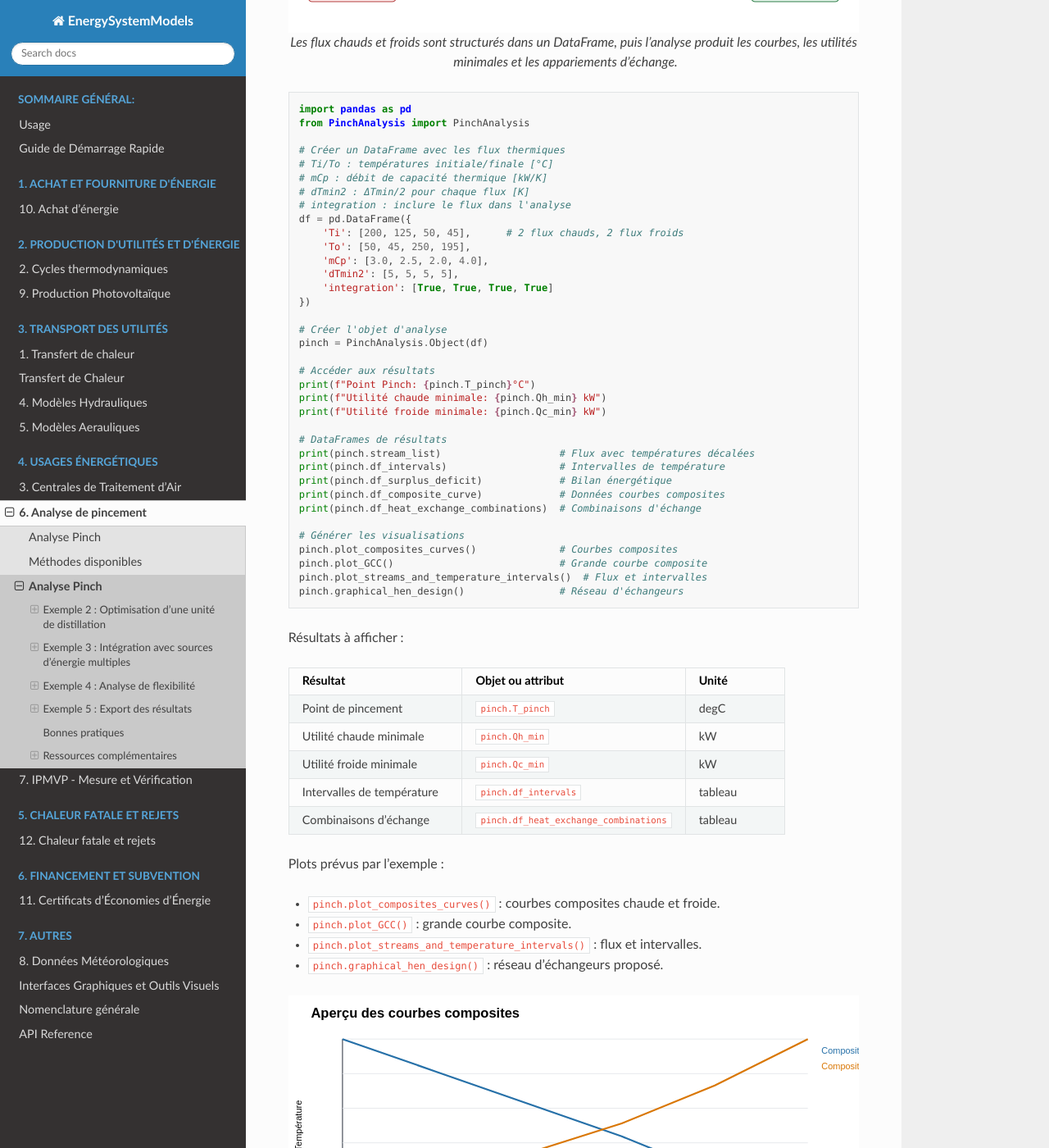
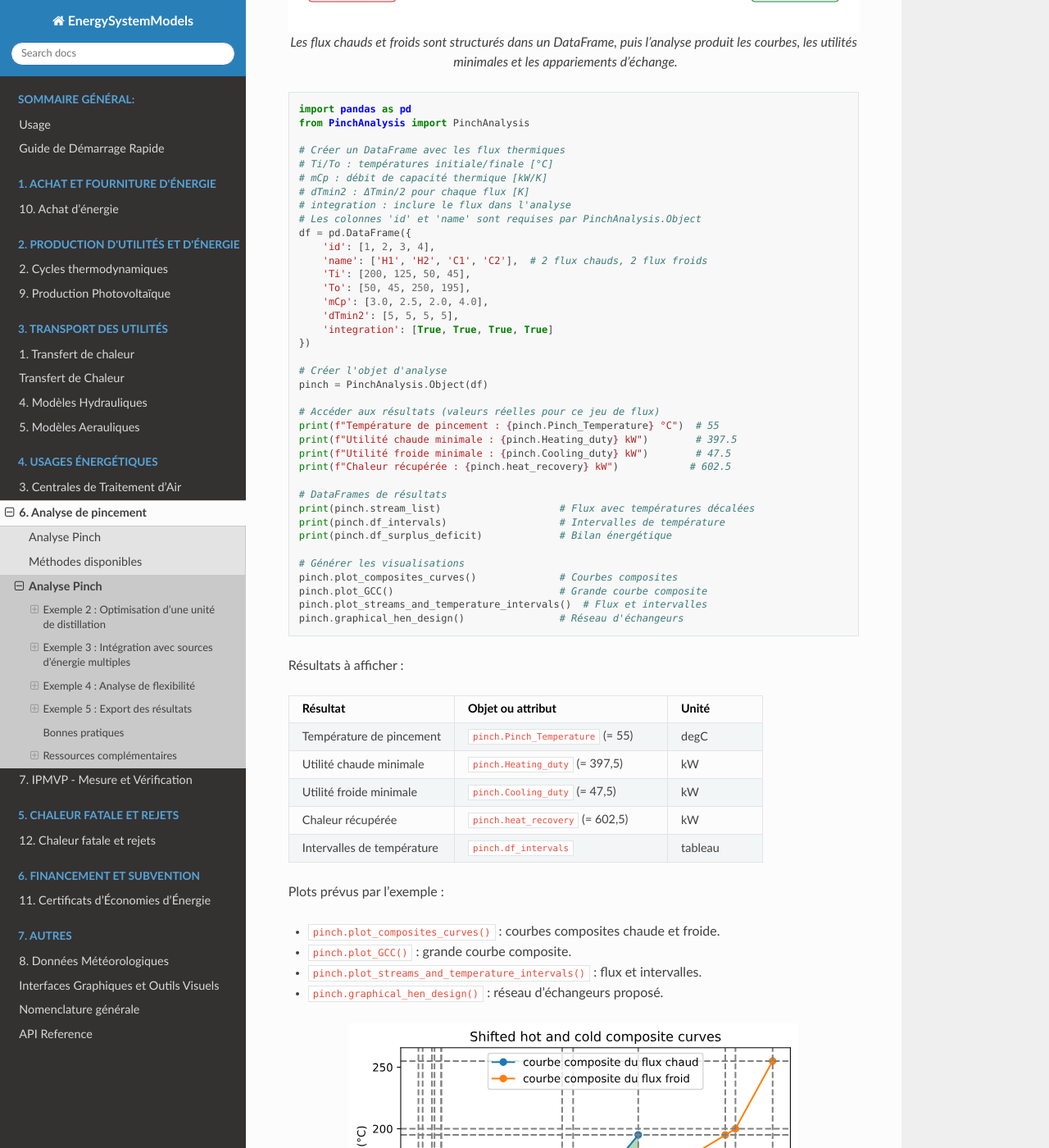
Before and after one commit to ZoheirHADID/EnergySystemModels-fr, a Sphinx documentation site: the page built from docs/source/006-pinch_analysis/exemples.rst, in a window 1280 px wide and 1400 px high, scrolled down 308 px. Shown: the whole window at 82% size. Built offline with Sphinx 7.4.7 and the Read the Docs theme 3.1.0, drawn with Linux system fonts in a browser that asks for light colours; some of the changed text lies outside the part shown.

Commit message:
2026-07-04-002

```diff
--- a/docs/source/006-pinch_analysis/exemples.rst
+++ b/docs/source/006-pinch_analysis/exemples.rst
@@ -19,8 +19,11 @@ Analyse Pinch
    # mCp : débit de capacité thermique [kW/K]
    # dTmin2 : ΔTmin/2 pour chaque flux [K]
    # integration : inclure le flux dans l'analyse
+   # Les colonnes 'id' et 'name' sont requises par PinchAnalysis.Object
    df = pd.DataFrame({
-       'Ti': [200, 125, 50, 45],      # 2 flux chauds, 2 flux froids
+       'id': [1, 2, 3, 4],
+       'name': ['H1', 'H2', 'C1', 'C2'],  # 2 flux chauds, 2 flux froids
+       'Ti': [200, 125, 50, 45],
        'To': [50, 45, 250, 195],
        'mCp': [3.0, 2.5, 2.0, 4.0],
        'dTmin2': [5, 5, 5, 5],
@@ -30,17 +33,16 @@ Analyse Pinch
    # Créer l'objet d'analyse
    pinch = PinchAnalysis.Object(df)
 
-   # Accéder aux résultats
-   print(f"Point Pinch: {pinch.T_pinch}°C")
-   print(f"Utilité chaude minimale: {pinch.Qh_min} kW")
-   print(f"Utilité froide minimale: {pinch.Qc_min} kW")
+   # Accéder aux résultats (valeurs réelles pour ce jeu de flux)
+   print(f"Température de pincement : {pinch.Pinch_Temperature} °C")  # 55
+   print(f"Utilité chaude minimale : {pinch.Heating_duty} kW")        # 397.5
+   print(f"Utilité froide minimale : {pinch.Cooling_duty} kW")        # 47.5
+   print(f"Chaleur récupérée : {pinch.heat_recovery} kW")            # 602.5
 
    # DataFrames de résultats
    print(pinch.stream_list)                    # Flux avec températures décalées
    print(pinch.df_intervals)                   # Intervalles de température
    print(pinch.df_surplus_deficit)             # Bilan énergétique
-   print(pinch.df_composite_curve)             # Données courbes composites
-   print(pinch.df_heat_exchange_combinations)  # Combinaisons d'échange
 
    # Générer les visualisations
    pinch.plot_composites_curves()              # Courbes composites
@@ -57,20 +59,20 @@ Résultats à afficher :
    * - Résultat
      - Objet ou attribut
      - Unité
-   * - Point de pincement
-     - ``pinch.T_pinch``
+   * - Température de pincement
+     - ``pinch.Pinch_Temperature`` (= 55)
      - degC
    * - Utilité chaude minimale
-     - ``pinch.Qh_min``
+     - ``pinch.Heating_duty`` (= 397,5)
      - kW
    * - Utilité froide minimale
-     - ``pinch.Qc_min``
+     - ``pinch.Cooling_duty`` (= 47,5)
+     - kW
+   * - Chaleur récupérée
+     - ``pinch.heat_recovery`` (= 602,5)
      - kW
    * - Intervalles de température
      - ``pinch.df_intervals``
-     - tableau
-   * - Combinaisons d'échange
-     - ``pinch.df_heat_exchange_combinations``
      - tableau
 
 Plots prévus par l'exemple :
@@ -81,11 +83,13 @@ Plots prévus par l'exemple :
 * ``pinch.graphical_hen_design()`` : réseau d'échangeurs proposé.
 
 .. figure:: ../images/006_pinch_plot_composites.svg
-   :alt: Aperçu des courbes composites Pinch
+   :alt: Courbes composites réelles du cycle Pinch
    :align: center
 
-   Aperçu de la lecture attendue : les courbes composites permettent de
-   visualiser le pincement et le potentiel de récupération.
+   Sortie réelle de ``pinch.plot_composites_curves()`` pour les flux ci-dessus
+   (générée en exécutant la bibliothèque) : composite chaude (bleu) et froide
+   (orange) en températures décalées ; le recouvrement horizontal correspond à
+   la chaleur récupérable (602,5 kW), le décalage vertical au pincement (55 °C).
 
 Le réseau d'échangeurs optimal pourrait ressembler à :
 
@@ -131,11 +135,11 @@ Données
    })
 
    # Analyse Pinch
-   pinch_dist = PinchAnalysis(df_distillation)
+   pinch_dist = PinchAnalysis.Object(df_distillation)
 
    # Résultats
-   print(f"Utilité chaude minimale : {pinch_dist.Qh_min:.1f} kW")
-   print(f"Utilité froide minimale : {pinch_dist.Qc_min:.1f} kW")
+   print(f"Utilité chaude minimale : {pinch_dist.Heating_duty:.1f} kW")
+   print(f"Utilité froide minimale : {pinch_dist.Cooling_duty:.1f} kW")
 
    # Visualisation
    pinch_dist.plot_composites_curves()
@@ -151,10 +155,10 @@ Résultats à afficher :
      - Attribut
      - Unité
    * - Utilité chaude minimale
-     - ``pinch_dist.Qh_min``
+     - ``pinch_dist.Heating_duty``
      - kW
    * - Utilité froide minimale
-     - ``pinch_dist.Qc_min``
+     - ``pinch_dist.Cooling_duty``
      - kW
    * - Flux compatibles
      - ``pinch_dist.df_heat_exchange_combinations``
@@ -266,9 +270,9 @@ Exemple 4 : Analyse de flexibilité
        df_test = df_base.copy()
        df_test['dTmin2'] = dTmin / 2
 
-       pinch_test = PinchAnalysis(df_test)
-       Qh_values.append(pinch_test.Qh_min)
-       Qc_values.append(pinch_test.Qc_min)
+       pinch_test = PinchAnalysis.Object(df_test)
+       Qh_values.append(pinch_test.Heating_duty)
+       Qc_values.append(pinch_test.Cooling_duty)
 
    # Tracer l'évolution
    plt.figure(figsize=(10, 6))
@@ -305,11 +309,13 @@ Plot prévu par l'exemple :
 * le graphique Matplotlib compare l'évolution des utilités avec ``ΔTmin``.
 
 .. figure:: ../images/006_pinch_plot_sensibilite.svg
-   :alt: Aperçu du plot de sensibilité Pinch au ΔTmin
+   :alt: Plot réel de sensibilité Pinch au ΔTmin
    :align: center
 
-   Aperçu de la tendance attendue : plus ``ΔTmin`` augmente, plus les utilités
-   minimales ont tendance à augmenter.
+   Sortie réelle du balayage (générée en exécutant la bibliothèque) : de
+   ``ΔTmin`` = 5 °C à 27,5 °C, l'utilité chaude passe de 370 à 494 kW et
+   l'utilité froide de 20 à 144 kW — les deux croissent linéairement avec
+   ``ΔTmin`` (à ``ΔTmin`` = 10 °C : 397,5 et 47,5 kW).
 
 Interprétation économique
 ~~~~~~~~~~~~~~~~~~~~~~~~~~
@@ -338,8 +344,8 @@ Sauvegarde des données
        # Résumé
        df_summary = pd.DataFrame({
            'Paramètre': ['T Pinch', 'Qh min', 'Qc min', 'Q récupéré', 'ΔTmin'],
-           'Valeur': [pinch.T_pinch, pinch.Qh_min, pinch.Qc_min,
-                      pinch.Q_recovered, df['dTmin2'].iloc[0]*2],
+           'Valeur': [pinch.Pinch_Temperature, pinch.Heating_duty, pinch.Cooling_duty,
+                      pinch.heat_recovery, df['dTmin2'].iloc[0]*2],
            'Unité': ['°C', 'kW', 'kW', 'kW', '°C']
        })
        df_summary.to_excel(writer, sheet_name='Résumé', index=False)
```
Also changed, not shown: docs/source/images/006_pinch_plot_composites.svg, docs/source/images/006_pinch_plot_sensibilite.svg.
